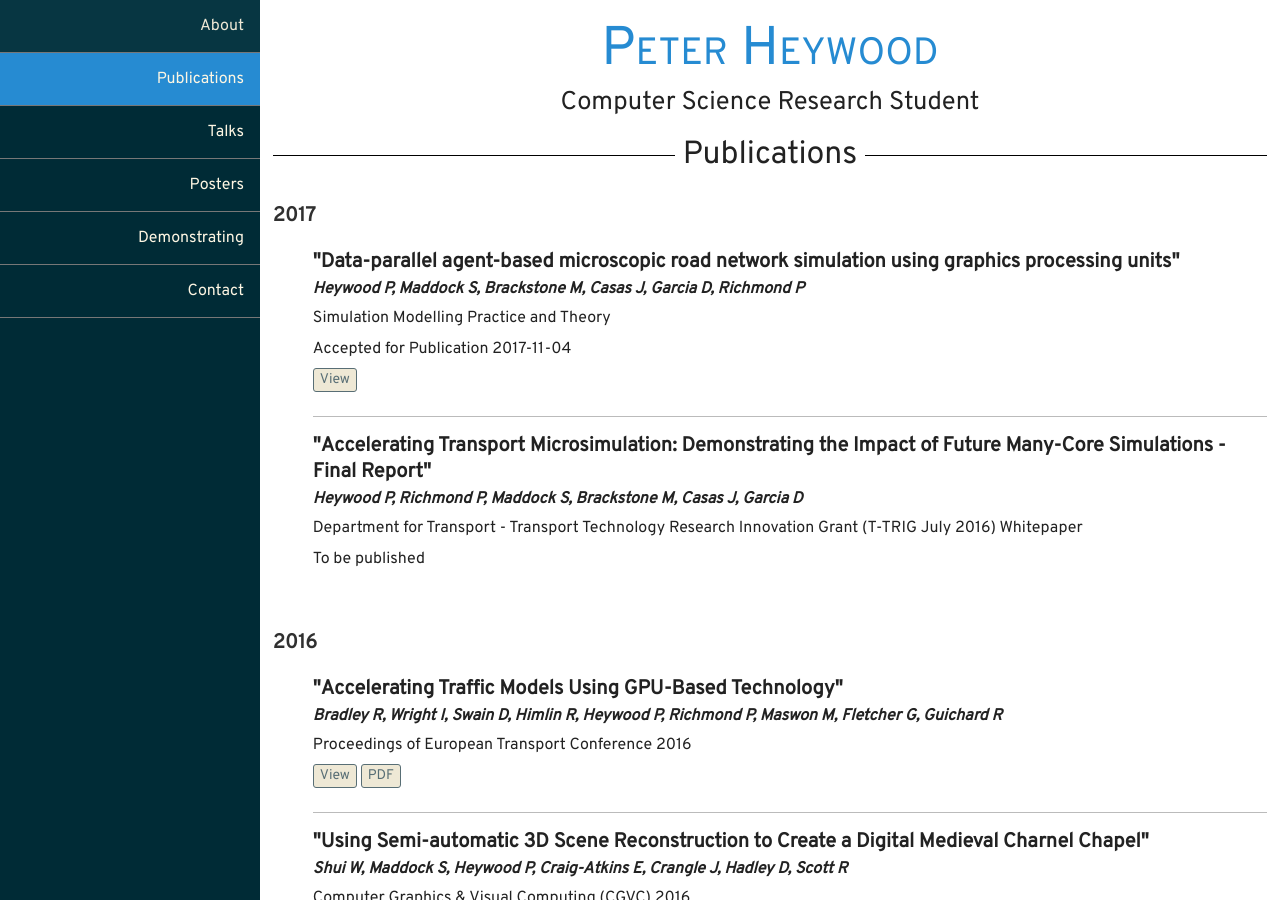
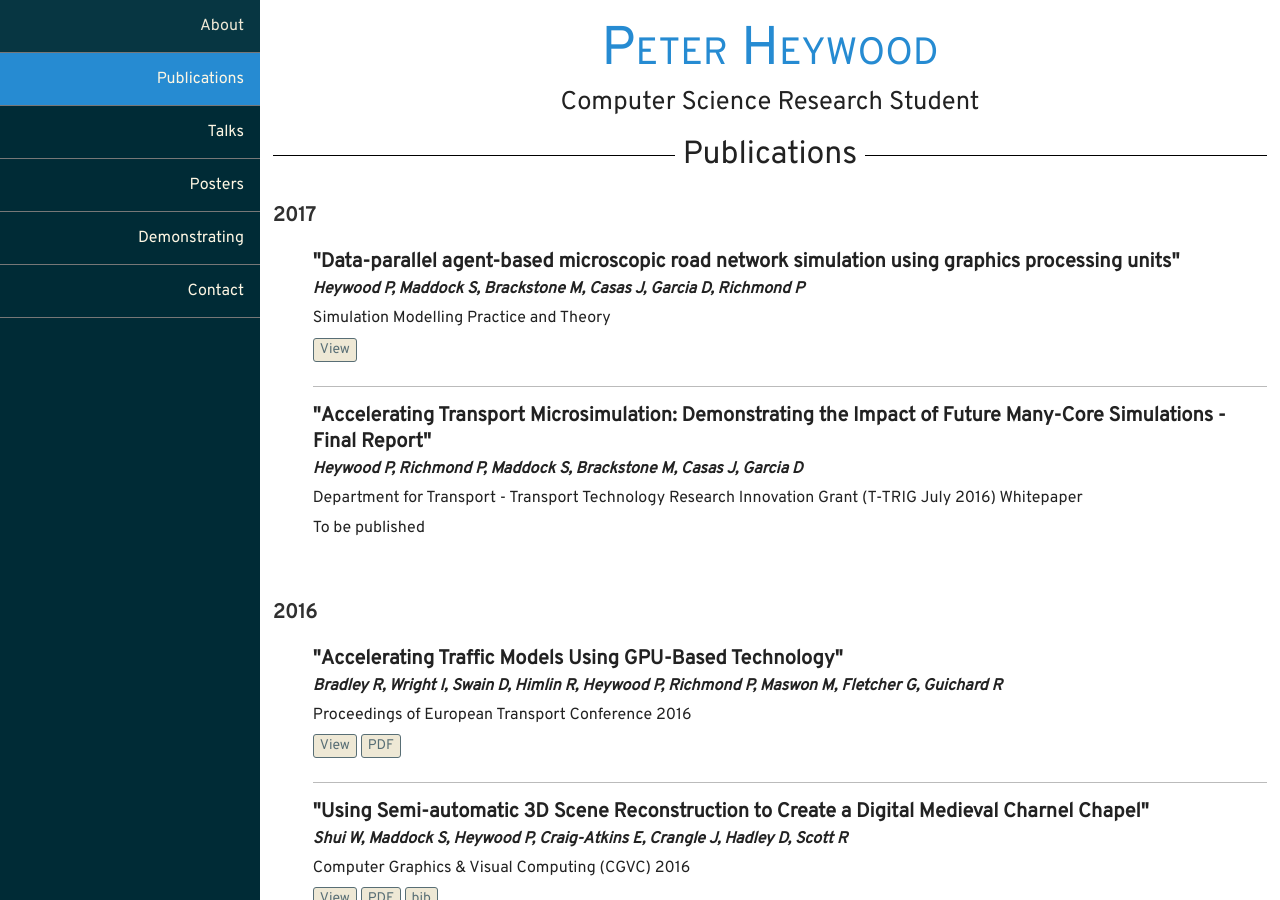
Before and after one commit to ptheywood/ptheywood.github.io, a Jekyll site: the page built from publications/index.html, in a window 1280 px wide and 900 px high. Built offline with Jekyll 4.4.1, drawn with Linux system fonts in a browser that asks for light colours; nearby versions of some CDN libraries; some web fonts are replaced.

Commit message:
Update details of simpat paper now that it is published

```diff
--- a/_data/publications.yml
+++ b/_data/publications.yml
@@ -48,10 +48,10 @@
       title: "Data-parallel agent-based microscopic road network simulation using graphics processing units"
       journal: "Simulation Modelling Practice and Theory"
       date: 2017-11-04
-      href: "https://www.journals.elsevier.com/simulation-modelling-practice-and-theory"
+      href: "https://www.sciencedirect.com/science/article/pii/S1569190X17301545"
       bib:
       pdf:
-      note: "Accepted for Publication 2017-11-04"
+      note: ""
     - authors: "Heywood P, Richmond P, Maddock S, Brackstone M, Casas J, Garcia D"
       title: "Accelerating Transport Microsimulation: Demonstrating the Impact of Future Many-Core Simulations - Final Report"
       journal: "Department for Transport - Transport Technology Research Innovation Grant (T-TRIG July 2016) Whitepaper"
```
